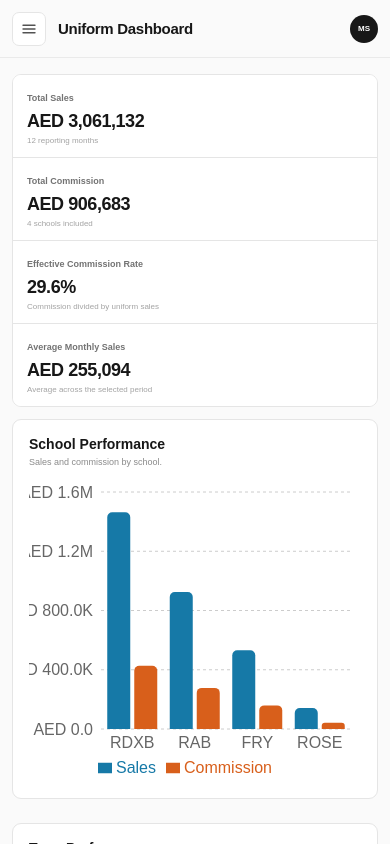
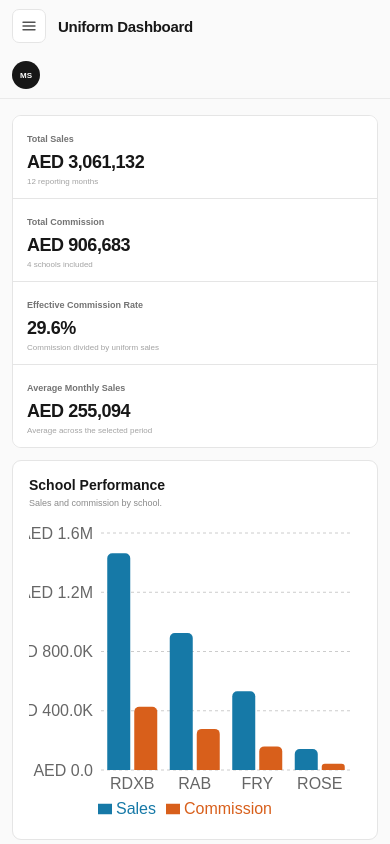
Before and after one commit to mo-seoudi/leasing, a React (Vite) app: page /uniform in a window 390 px wide. Shown: the top 844 px of the page. Built offline with nearby package versions, Linux system fonts and the light colour scheme.

Commit message:
Update PlatformLayout.css

```diff
--- a/src/layouts/PlatformLayout.css
+++ b/src/layouts/PlatformLayout.css
@@ -856,3 +856,69 @@ select {
     display: none;
   }
 }
+
+
+/* Revenue page header filters */
+.platform-header {
+  align-items: center;
+}
+
+.header-left {
+  flex: 0 0 auto;
+}
+
+.header-actions {
+  min-width: 0;
+  flex: 1 1 auto;
+  justify-content: flex-end;
+}
+
+.header-actions:not(.has-page-controls) {
+  flex: 0 0 auto;
+}
+
+.header-actions.has-page-controls {
+  min-width: 0;
+  flex: 1 1 auto;
+}
+
+.header-page-controls {
+  width: 100%;
+  min-width: 0;
+  overflow-x: auto;
+  overflow-y: hidden;
+  scrollbar-width: thin;
+}
+
+.header-page-filters {
+  min-width: max-content;
+  margin-left: auto;
+}
+
+@media (max-width: 900px) {
+  .platform-header {
+    align-items: flex-start;
+    flex-wrap: wrap;
+  }
+
+  .header-left {
+    width: 100%;
+  }
+
+  .header-actions.has-page-controls {
+    display: flex;
+    width: 100%;
+    flex: 0 0 100%;
+  }
+
+  .header-page-controls {
+    display: flex;
+    width: 100%;
+    overflow-x: auto;
+    scrollbar-width: none;
+  }
+
+  .header-page-controls::-webkit-scrollbar {
+    display: none;
+  }
+}
```
